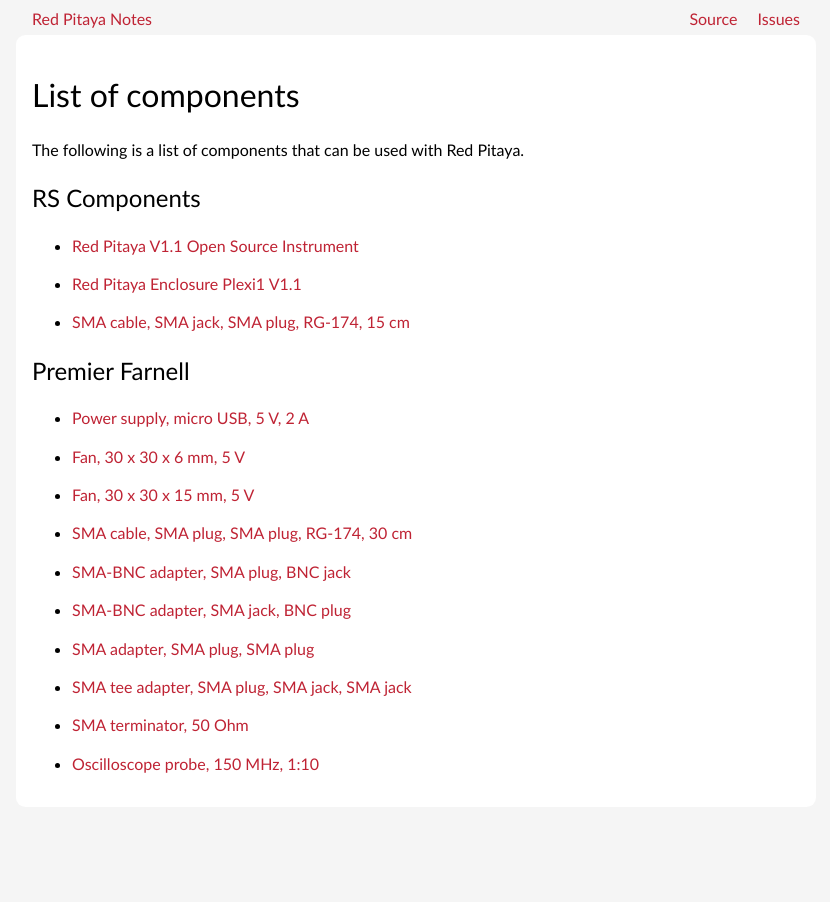
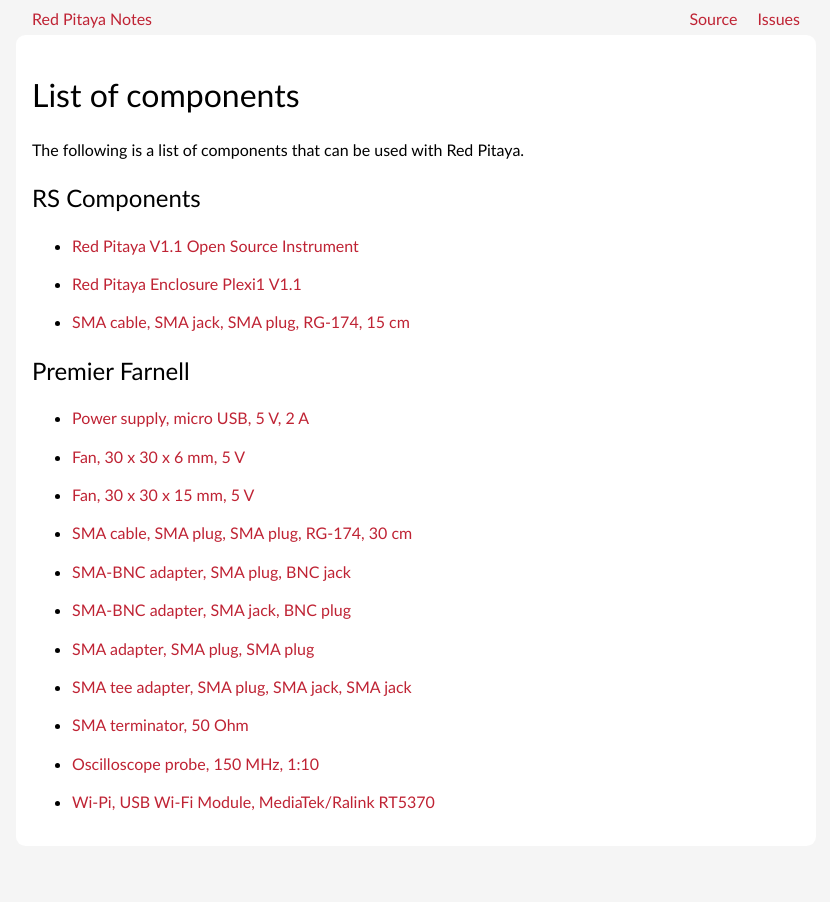
Before and after one commit to pavel-demin/red-pitaya-notes, a Jekyll site: the page built from components.md, in a window 1280 px wide. Shown: the whole page, without its empty margins (224-1054 px from the left). Built offline with Jekyll 4.4.1, drawn with Linux system fonts in a browser that asks for light colours.

Commit message:
add link to Wi-Pi

```diff
--- a/components.md
+++ b/components.md
@@ -36,3 +36,5 @@
  - [SMA terminator, 50 Ohm](http://uk.farnell.com/jsp/search/productdetail.jsp?id=1789622)
 
  - [Oscilloscope probe, 150 MHz, 1:10](http://uk.farnell.com/jsp/search/productdetail.jsp?id=4308098)
+
+ - [Wi-Pi, USB Wi-Fi Module, MediaTek/Ralink RT5370](http://uk.farnell.com/jsp/search/productdetail.jsp?id=2133900)
```
